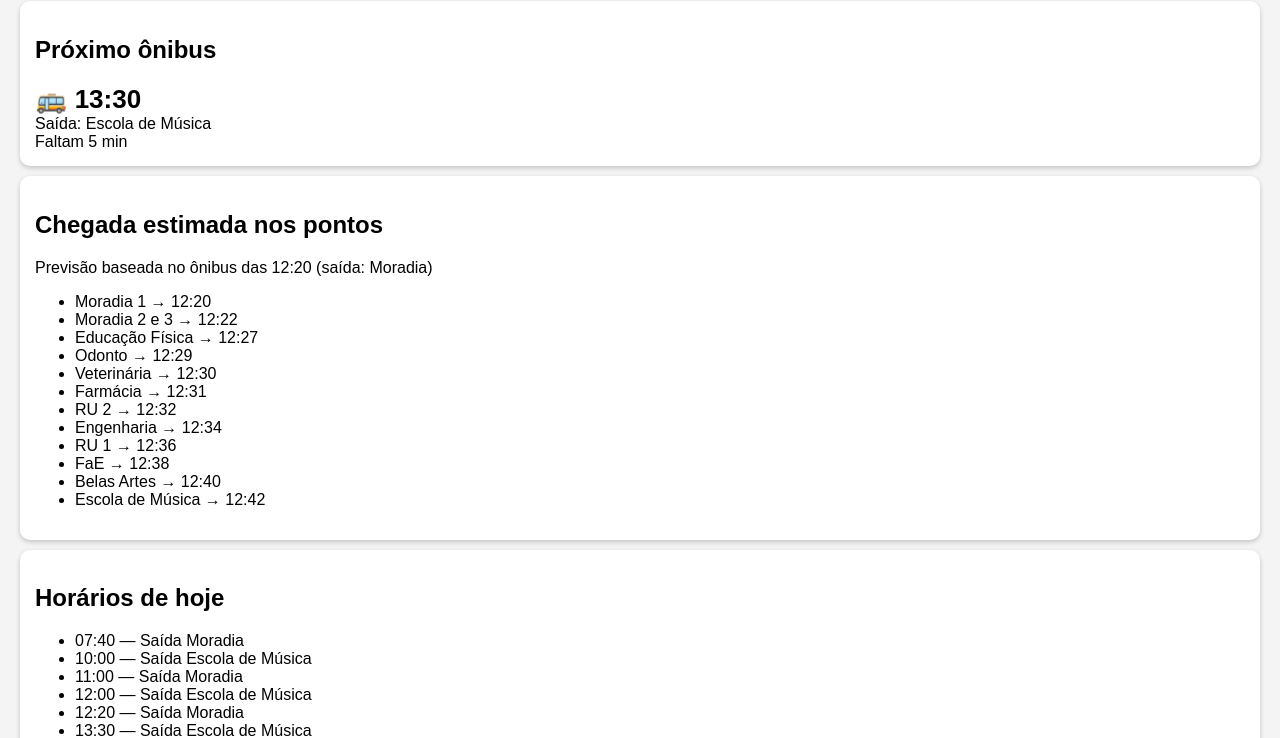
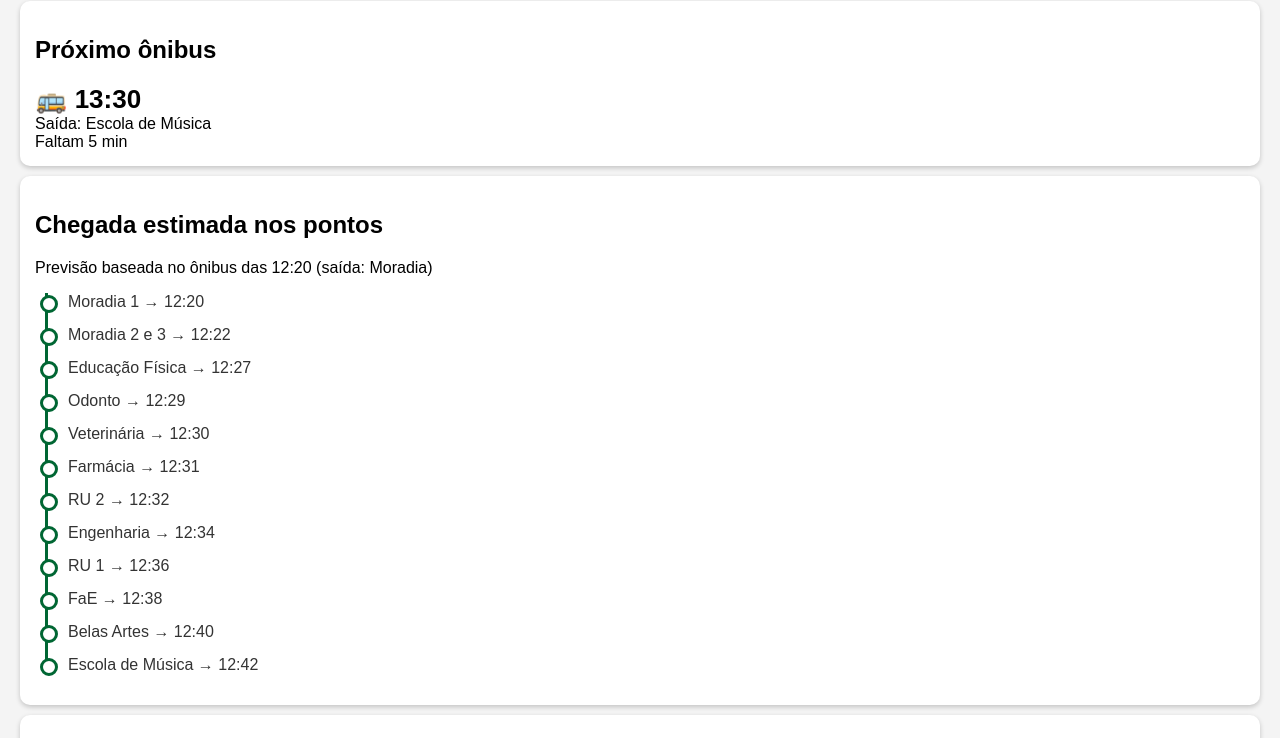
Before and after one commit to daniliocs/onibus-ufmg, a plain HTML site: page index.html in a window 1280 px wide. Shown: the part 80-818 px from the top of the page. Drawn offline with Linux system fonts and the light colour scheme.

Commit message:
Update index.html

```diff
--- a/index.html
+++ b/index.html
@@ -8,7 +8,48 @@
 
 <title>Ônibus Moradias UFMG</title>
 
+
+
 <style>
+
+
+
+  /* Estilo de Linha do Tempo para as paradas */
+#chegadas {
+  list-style: none;
+  padding-left: 20px;
+  border-left: 3px solid #006633;
+  margin-left: 10px;
+}
+
+#chegadas li {
+  position: relative;
+  padding-bottom: 15px;
+  font-size: 16px;
+  color: #333;
+}
+
+/* Bolinha marcadora da linha do tempo */
+#chegadas li::before {
+  content: '';
+  position: absolute;
+  left: -28px; /* Ajusta a bolinha para cima da linha */
+  top: 2px;
+  width: 12px;
+  height: 12px;
+  background: white;
+  border: 3px solid #006633;
+  border-radius: 50%;
+}
+
+/* Tira a linha extra do último item */
+#chegadas li:last-child {
+  padding-bottom: 0;
+}
+
+
+
+
 
 body{
 font-family:Arial;
```
